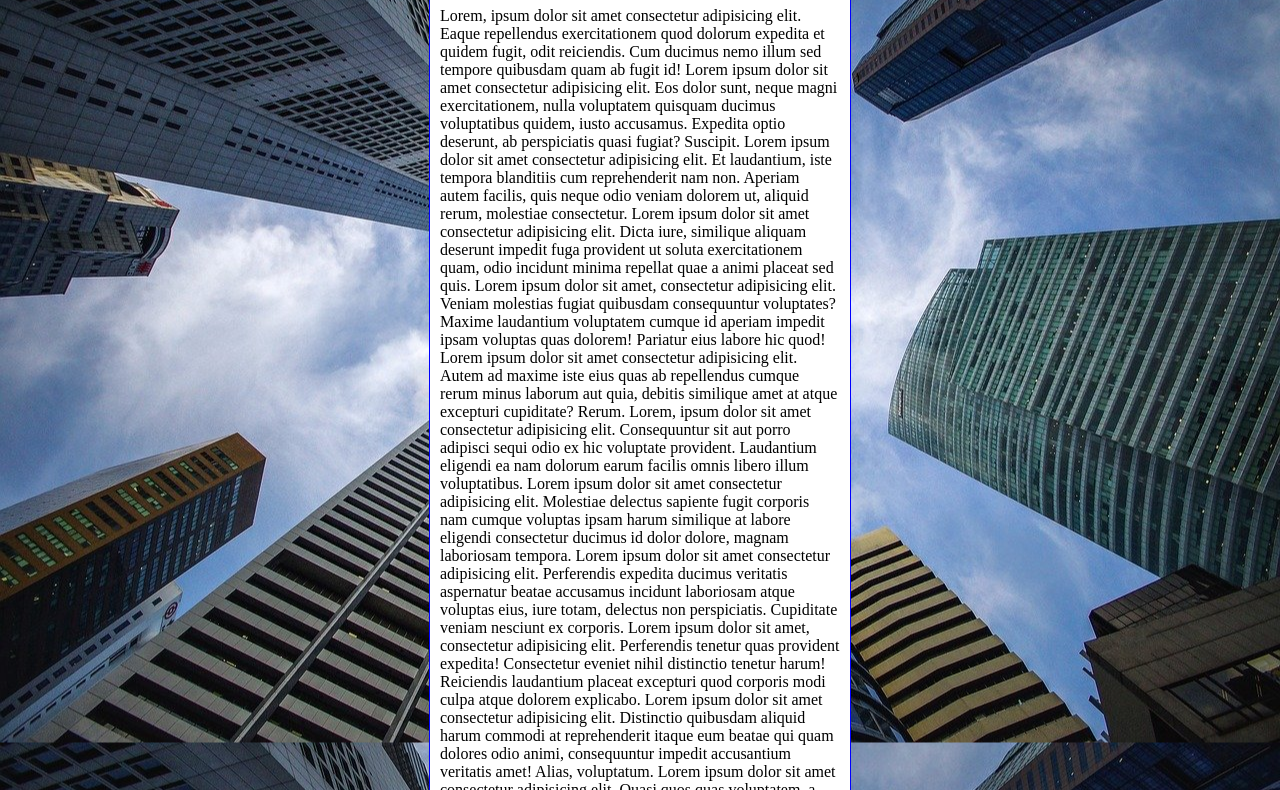
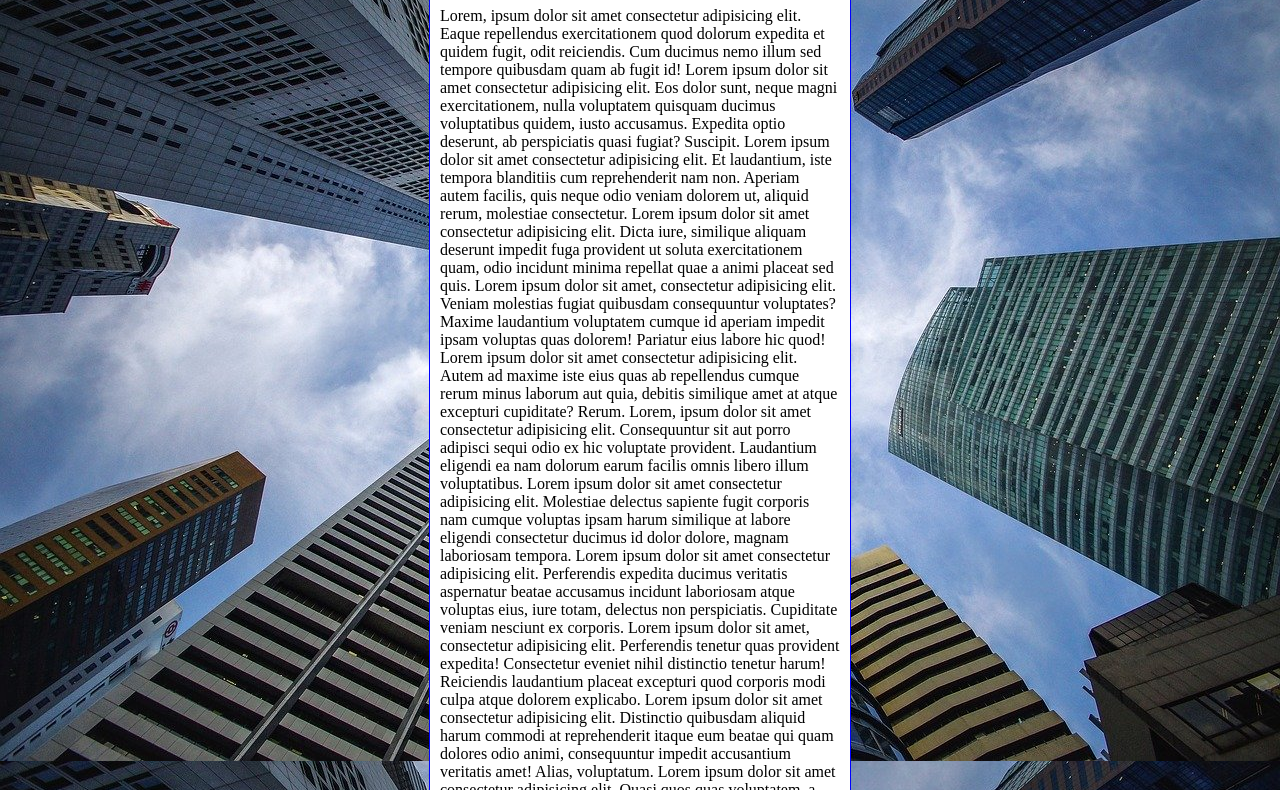
Before and after one commit to gleidsonfelix/html-css, a plain HTML site: page exercicios/ex022/fundo006.html in a window 1280 px wide. Shown: the part 92-882 px from the top of the page. Drawn offline with Linux system fonts and the light colour scheme.

Commit message:
atualizei o exercício 22

```diff
--- a/exercicios/ex022/fundo006.html
+++ b/exercicios/ex022/fundo006.html
@@ -4,22 +4,19 @@
     <meta charset="UTF-8">
     <meta http-equiv="X-UA-Compatible" content="IE=edge">
     <meta name="viewport" content="width=device-width, initial-scale=1.0">
-    <title>Document</title>
+    <title>Fundo fixo de tela</title>
 </head>
 <body>
     <style>
         body {
-            height: 100vh;
-            background-color: black;
-            background-image: url('imagens/wallpaper002.jpg');
-            background-position: center center;
-            background-repeat: repeat-y;
+
+            background: black url('imagens/wallpaper002.jpg') center center no-repeat fixed;
             background-size: cover;
         }
 
         main {
             background-color: white;
-            width: 400px;
+            max-width: 400px;
             padding: 10px;
             margin: auto;
             border: 1px solid blue;
```
